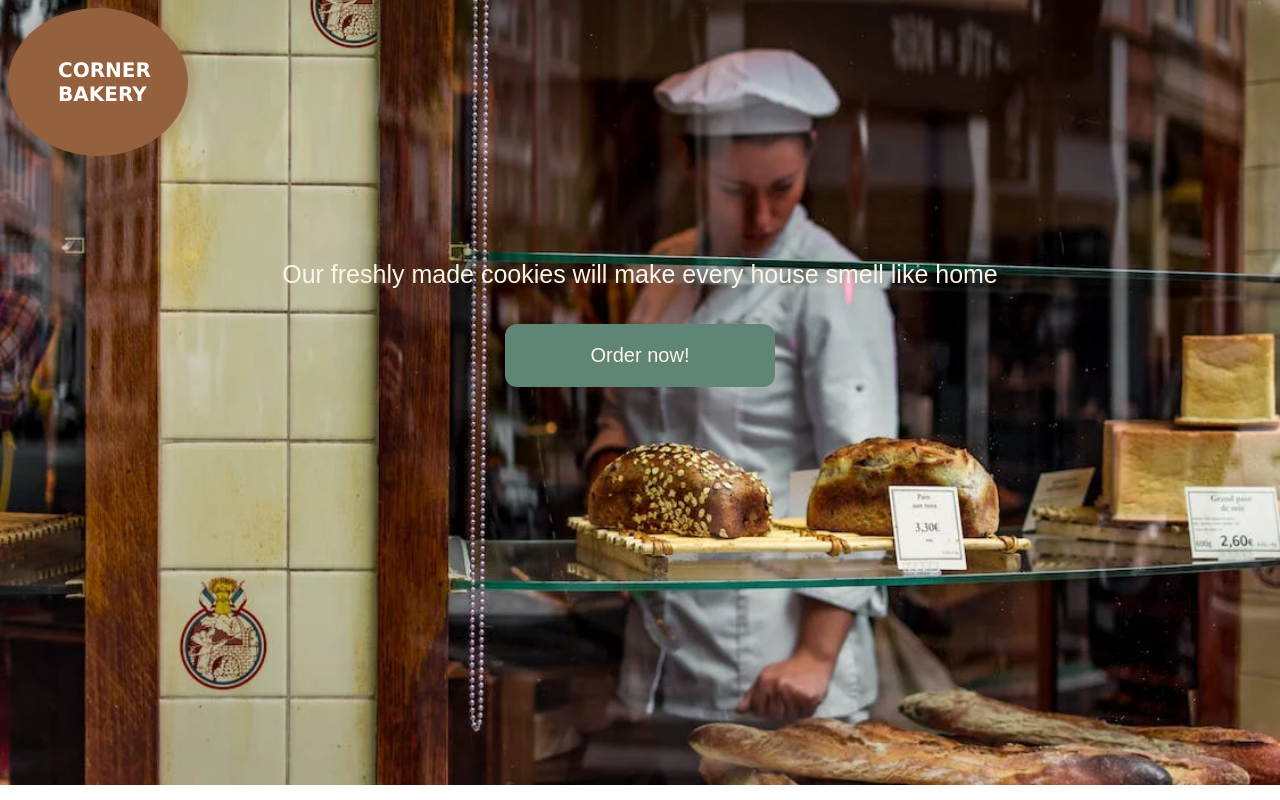
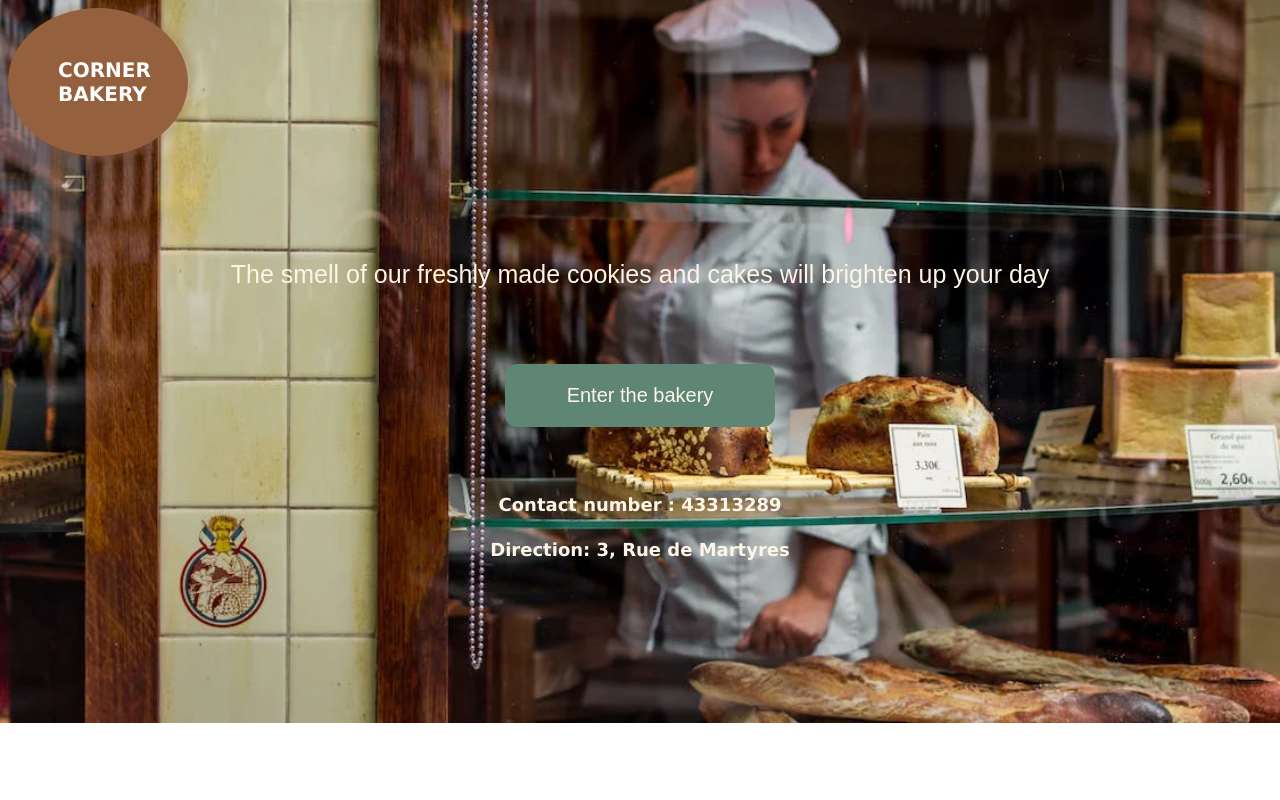
Before and after one commit to evakalo/cake-store, a React (Create React App) app: page / in a window 1280 px wide. Built offline with nearby package versions, Linux system fonts and the light colour scheme.

Commit message:
addded contact info , changed landing page layout

```diff
--- a/src/App.css
+++ b/src/App.css
@@ -1,8 +1,6 @@
 body {
   font-family: Verdana, Geneva, Tahoma, sans-serif;
   background-image: url("../public/images/tilesbackery.webp");
-
-  height: 700px;
   background-position: center;
   background-repeat: no-repeat;
   background-size: cover;
@@ -18,5 +16,11 @@ body {
   padding: 50px;
   text-align: center;
 }
-.landing-page {
+.store {
+  display: flex;
+  flex-direction: column;
+  justify-content: space-between;
+  align-items: center;
+  gap: 40px;
+  text-align: center;
 }
--- a/src/App.js
+++ b/src/App.js
@@ -1,12 +1,17 @@
 import "./App.css";
-import Store from "./Store";
-
+// import Store from "./Store";
+import Button from "./Button";
+import Contact from "./Contact";
+import Description from "./Description";
 function App() {
   return (
     <div className="landing-page">
       <h2 className="header">CORNER BAKERY</h2>
-
-      <Store />
+      <div className="store">
+        <Description />
+        <Button className="enter-buttton" />
+        <Contact />
+      </div>{" "}
     </div>
   );
 }
--- a/src/Button.js
+++ b/src/Button.js
@@ -11,7 +11,7 @@ function Button() {
   return (
     <div>
       <button className="enter-button-landing-page" onClick={goToStore}>
-        Order now!
+        Enter the bakery
       </button>
     </div>
   );
--- /dev/null
+++ b/src/Contact.css
@@ -0,0 +1,4 @@
+.contact {
+  color: rgb(253, 245, 230);
+  font-size: 18px;
+}
--- /dev/null
+++ b/src/Contact.js
@@ -0,0 +1,15 @@
+import React from "react";
+import "./Contact.css";
+import "./App.css";
+function Contact() {
+  return (
+    <div className="contact">
+      <section>
+        <h4> Contact number : 43313289 </h4>
+        <h4> Direction: 3, Rue de Martyres</h4>
+      </section>
+    </div>
+  );
+}
+
+export default Contact;
--- a/src/Description.css
+++ b/src/Description.css
@@ -1,9 +1,6 @@
 .description-component {
-  display: flex;
-  flex-direction: column;
-  align-items: center;
-  margin-top: 100px;
   font-family: sans-serif;
+  padding-top: 100px;
   line-height: 1.5;
   font-size: 25px;
 }
--- a/src/Description.js
+++ b/src/Description.js
@@ -1,13 +1,12 @@
 import React from "react";
-import Button from "./Button";
 import "./Description.css";
 function Description() {
   return (
     <div className="description-component">
       <section className="description">
-        Our freshly made cookies will make every house smell like home
+        The smell of our freshly made cookies and cakes will brighten up your
+        day
       </section>
-      <Button className="enter-buttton" />
     </div>
   );
 }
--- a/src/Store.js
+++ b/src/Store.js
@@ -1,12 +1,16 @@
-import React from "react";
-import Description from "./Description";
-import "./App.css";
-function Store() {
-  return (
-    <div className="store">
-      <Description />
-    </div>
-  );
-}
+// import React from "react";
+// import Contact from "./Contact";
+// import Button from "./Button";
+// import Description from "./Description";
+// import "./App.css";
+// function Store() {
+//   return (
+//     <div className="container-store">
+//       <Description />
+//       <Button className="enter-buttton" />
+//       <Contact />
+//     </div>
+//   );
+// }
 
-export default Store;
+// export default Store;
```
